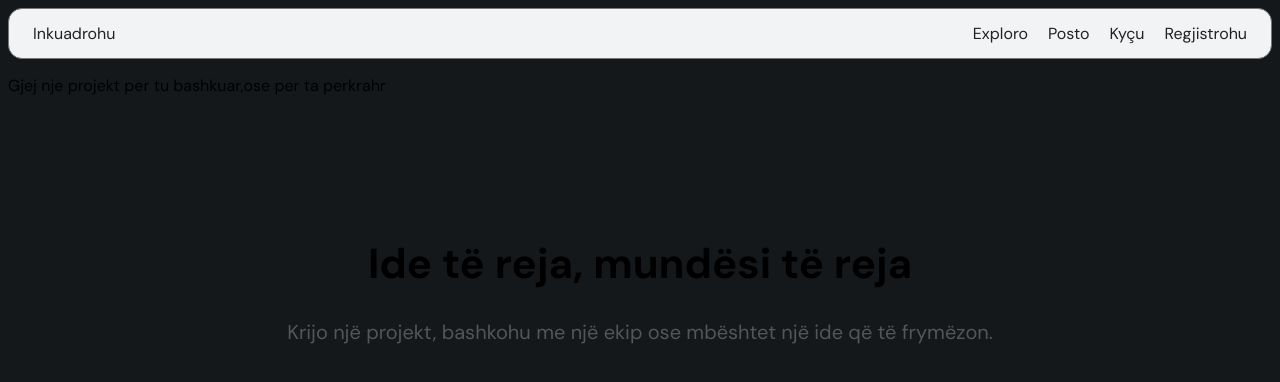
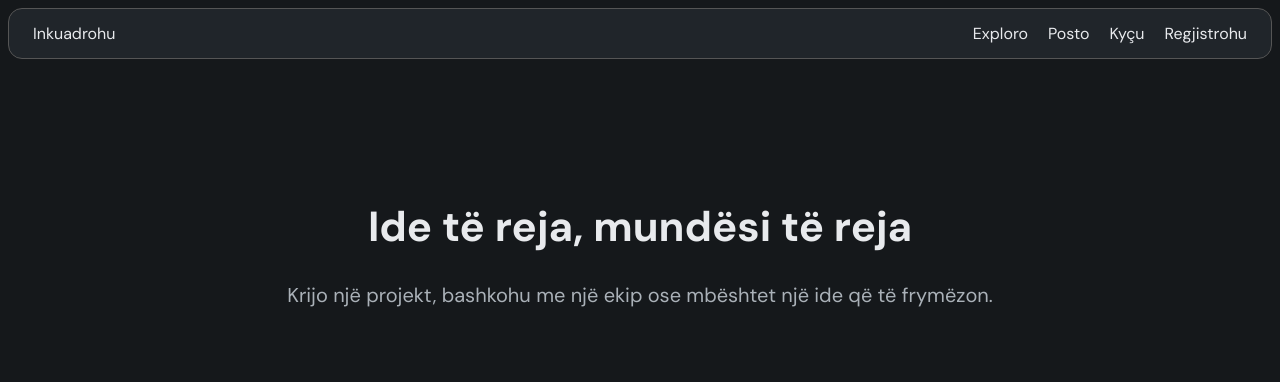
Before and after one commit to DurimArifi/Projekti, a plain HTML site: page index.html in a window 1280 px wide. Drawn offline with Linux system fonts and the light colour scheme.

Commit message:
permisime

```diff
--- a/index.html
+++ b/index.html
@@ -19,7 +19,7 @@
             <a href="register.html">Regjistrohu</a>
         </nav>
     </header>
-    <p class="titulli">Gjej nje projekt per tu bashkuar,ose per ta perkrahr</p>
+
 
     <main class="intro">
         <h1>Ide të reja, mundësi të reja</h1>
--- a/style.css
+++ b/style.css
@@ -1,6 +1,7 @@
 body {
   background-color: #15181b;
   font-family: "DM Sans", sans-serif;
+  color: #e8eaed;
 }
 
 
@@ -11,15 +12,15 @@ body {
     display: flex;
     justify-content: space-between;
     align-items: center;
-    background-color: #f1f3f5;
+    background-color: #20252a; ;
     padding: 14px 24px;
     border-radius: 14px;
-    border: 1px solid #777777;
+    border: 1px solid  #555555;
     font-family: "DM Sans", sans-serif;
 }
 
 .navbar a {
-    color: #222222;
+    color: #e8eaed;
     text-decoration: none;
 }
 
@@ -46,5 +47,5 @@ align-items: center;
 
 .intro p {
     font-size: 20px;
-    color: #555555;
+    color: #aab1b8;
 }
```
